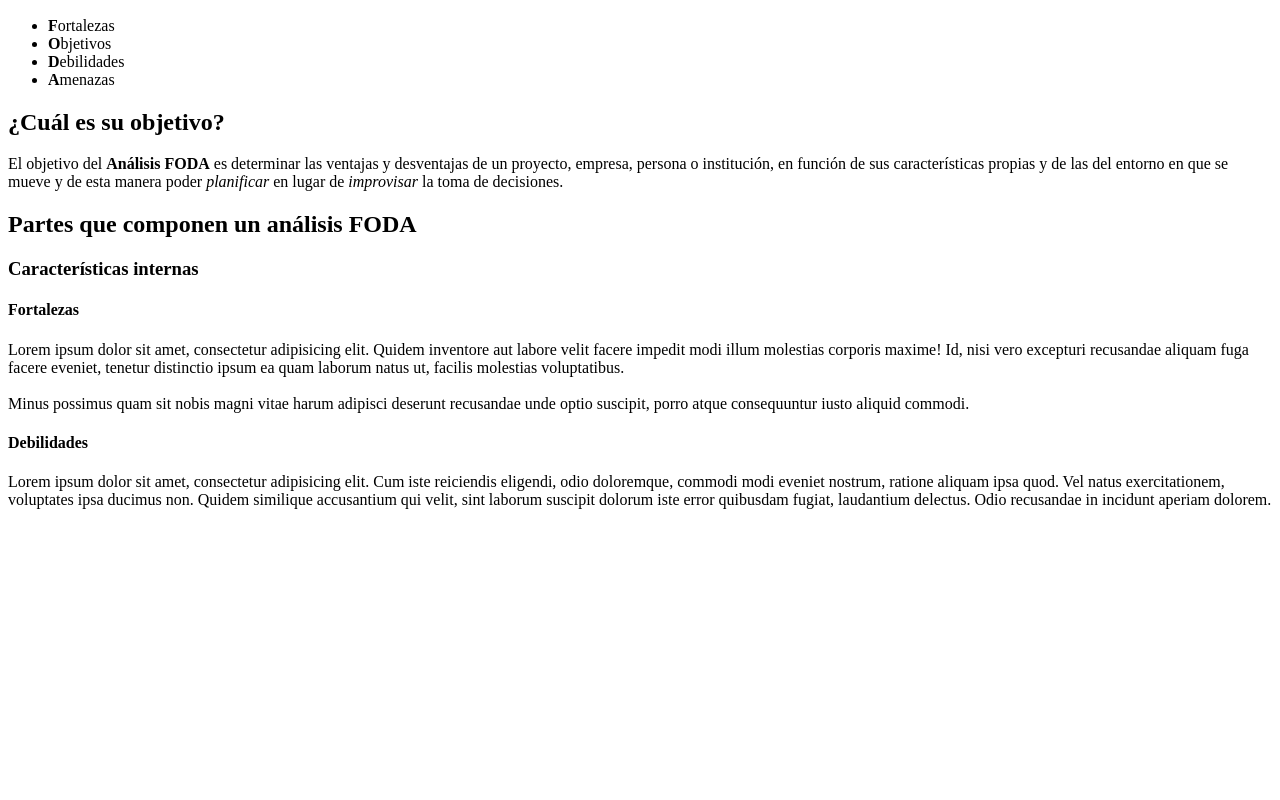
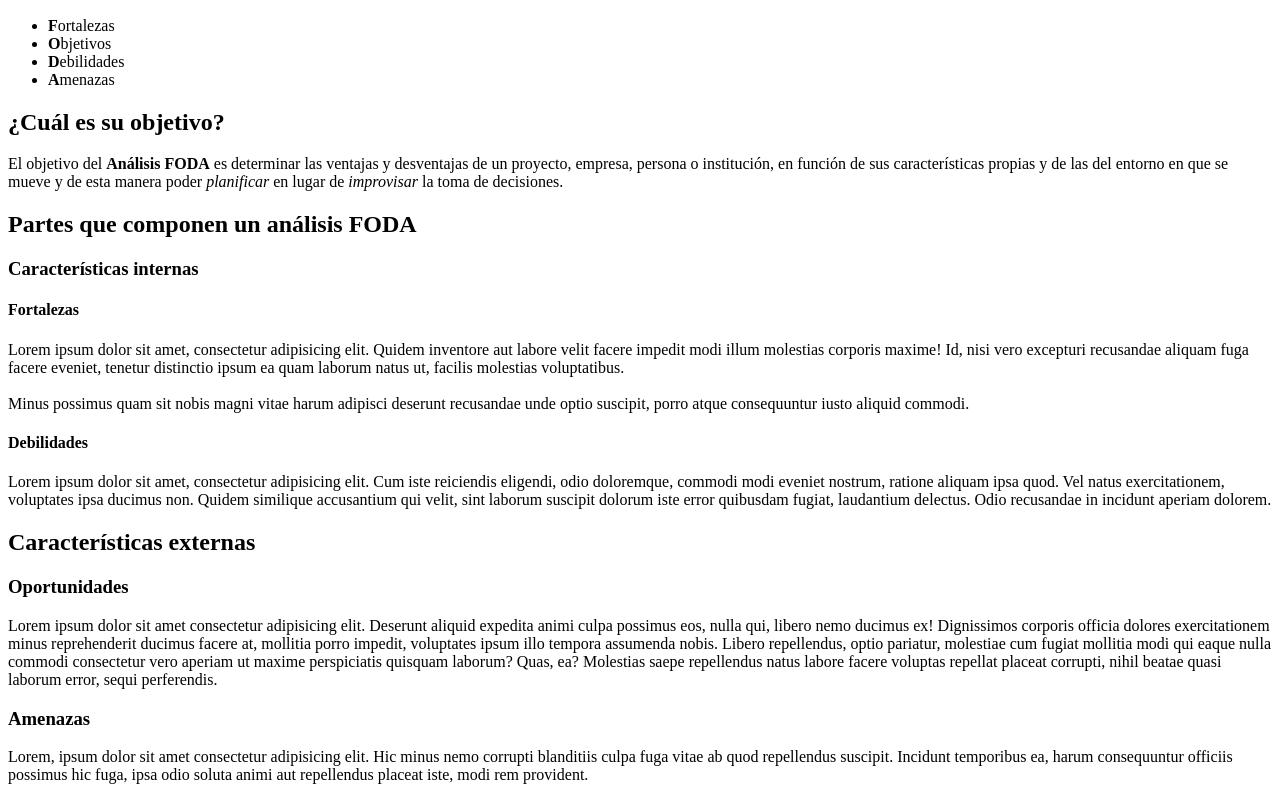
Before and after one commit to ianfranfn/Desafio.01-FODA, a plain HTML site: page index.html in a window 1280 px wide. Shown: the part 353-1153 px from the top of the page. Before the commit the page ends 878 px from the top, so only its background shows below. Drawn offline with Linux system fonts and the light colour scheme.

Commit message:
Se añaden las características externas para finalizar

```diff
--- a/index.html
+++ b/index.html
@@ -41,5 +41,15 @@
 
     <p>Lorem ipsum dolor sit amet, consectetur adipisicing elit. Cum iste reiciendis eligendi, odio doloremque, commodi modi eveniet nostrum, ratione aliquam ipsa quod. Vel natus exercitationem, voluptates ipsa ducimus non. Quidem similique accusantium qui velit, sint laborum suscipit dolorum iste error quibusdam fugiat, laudantium delectus. Odio recusandae in incidunt aperiam dolorem.</p>
 
+    <h2>Características externas</h2>
+
+    <h3>Oportunidades</h3>
+
+    <p>Lorem ipsum dolor sit amet consectetur adipisicing elit. Deserunt aliquid expedita animi culpa possimus eos, nulla qui, libero nemo ducimus ex! Dignissimos corporis officia dolores exercitationem minus reprehenderit ducimus facere at, mollitia porro impedit, voluptates ipsum illo tempora assumenda nobis. Libero repellendus, optio pariatur, molestiae cum fugiat mollitia modi qui eaque nulla commodi consectetur vero aperiam ut maxime perspiciatis quisquam laborum? Quas, ea? Molestias saepe repellendus natus labore facere voluptas repellat placeat corrupti, nihil beatae quasi laborum error, sequi perferendis.</p>
+
+    <h3>Amenazas</h3>
+
+    <p>Lorem, ipsum dolor sit amet consectetur adipisicing elit. Hic minus nemo corrupti blanditiis culpa fuga vitae ab quod repellendus suscipit. Incidunt temporibus ea, harum consequuntur officiis possimus hic fuga, ipsa odio soluta animi aut repellendus placeat iste, modi rem provident.</p>
+
 </body>
 </html>
```
Also changed, not shown: 1 other file.
